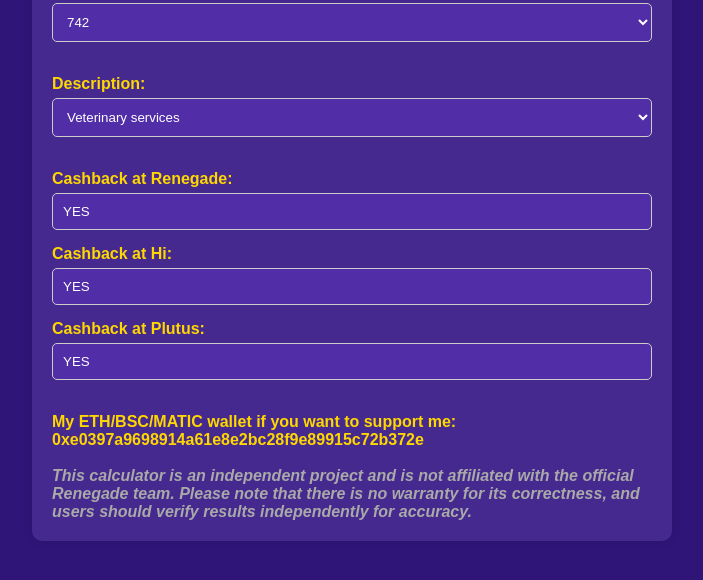
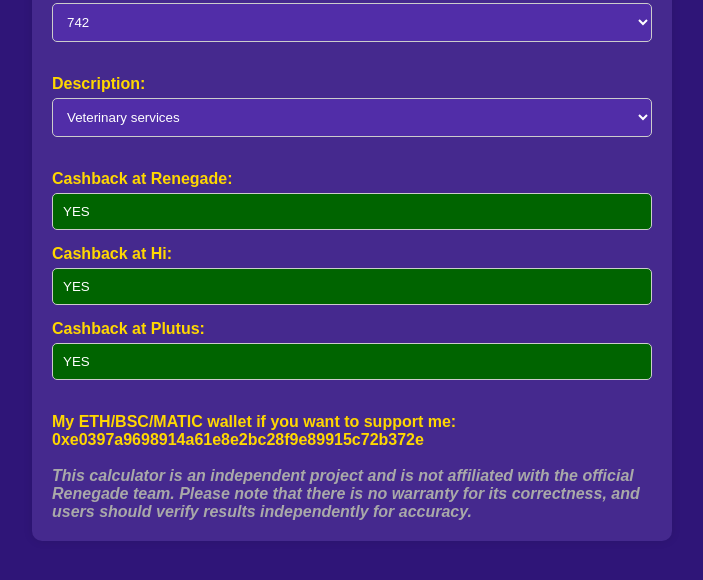
Before and after one commit to Toroid42/MCCChecker, a plain HTML site: page index.html in a window 1280 px wide. Shown: the part 170-750 px from the top of the page, without its empty margins (288-991 px from the left). Drawn offline with Linux system fonts and the light colour scheme.

Commit message:
feat: adjust format for YES/NO

```diff
--- a/index.html
+++ b/index.html
@@ -57,6 +57,14 @@
 
         label.disclaimer {
             color: #888;
+        }
+
+        .blacklist-format {
+            background-color: orange !important;
+        }
+
+        .reward-format {
+            background-color: darkgreen !important;
         }
     </style>
 </head>
@@ -170,43 +178,19 @@
 
         if (!mccData) return;
 
+        let inRenegadeBlacklist;
+        let inHiBlacklist;
+        let inPlutusBlacklist;
         if (type === 'mcc') {
             const selectedMCC = selectMCC.value;
             selectName.value = "";
             const selectedRow = mccData.find(item => item.MCC === selectedMCC);
             if (selectedRow) {
                 selectName.value = selectedRow.Name;
-                const inRengadeBlacklist = isMCCInBlacklist(mccBlacklistRenegade, selectedMCC);
-                if (inRengadeBlacklist) {
-                    cashbackRenegade.value = `NO`;
-                    cashbackRenegade.classList.add('orange-background');
-                    cashbackRenegade.classList.remove('green-background');
-                } else {
-                    cashbackRenegade.value = `YES`;
-                    cashbackRenegade.classList.remove('orange-background');
-                    cashbackRenegade.classList.add('green-background');
-                }
-                const inHiBlacklist = isMCCInBlacklist(mccBlacklistHi, selectedMCC);
-                if (inHiBlacklist) {
-                    cashbackHi.value = `NO`;
-                    cashbackHi.classList.add('orange-background');
-                    cashbackHi.classList.remove('green-background');
-                } else {
-                    cashbackHi.value = `YES`;
-                    cashbackHi.classList.remove('orange-background');
-                    cashbackHi.classList.add('green-background');
-                }
-                const inPlutusBlacklist = isMCCInBlacklist(mccBlacklistPlutus, selectedMCC);
-                if (inPlutusBlacklist) {
-                    cashbackPlutus.value = `NO`;
-                    cashbackPlutus.classList.add('orange-background');
-                    cashbackPlutus.classList.remove('green-background');
-                } else {
-                    cashbackPlutus.value = `YES`;
-                    cashbackPlutus.classList.remove('orange-background');
-                    cashbackPlutus.classList.add('green-background');
-                }
             }
+            inRenegadeBlacklist = isMCCInBlacklist(mccBlacklistRenegade, selectedMCC);
+            inHiBlacklist = isMCCInBlacklist(mccBlacklistHi, selectedMCC);
+            inPlutusBlacklist = isMCCInBlacklist(mccBlacklistPlutus, selectedMCC);
         } else if (type === 'name') {
             const selectedName = selectName.value;
             selectMCC.value = "";
@@ -214,7 +198,23 @@
             if (selectedRow) {
                 selectMCC.value = selectedRow.MCC;
             }
+            inRenegadeBlacklist = isMCCInBlacklist(mccBlacklistRenegade, selectMCC.value);
+            inHiBlacklist = isMCCInBlacklist(mccBlacklistHi, selectMCC.value);
+            inPlutusBlacklist = isMCCInBlacklist(mccBlacklistPlutus, selectMCC.value);
         }
+
+        cashbackRenegade.value = inRenegadeBlacklist ? 'NO' : 'YES';
+        cashbackHi.value = inHiBlacklist ? 'NO' : 'YES';
+        cashbackPlutus.value = inPlutusBlacklist ? 'NO' : 'YES';
+
+        cashbackRenegade.classList.toggle('blacklist-format', inRenegadeBlacklist);
+        cashbackRenegade.classList.toggle('reward-format', !inRenegadeBlacklist);
+
+        cashbackHi.classList.toggle('blacklist-format', inHiBlacklist);
+        cashbackHi.classList.toggle('reward-format', !inHiBlacklist);
+
+        cashbackPlutus.classList.toggle('blacklist-format', inPlutusBlacklist);
+        cashbackPlutus.classList.toggle('reward-format', !inPlutusBlacklist);
     }
 
     function isMCCInBlacklist(blackList, mcc) {
```
